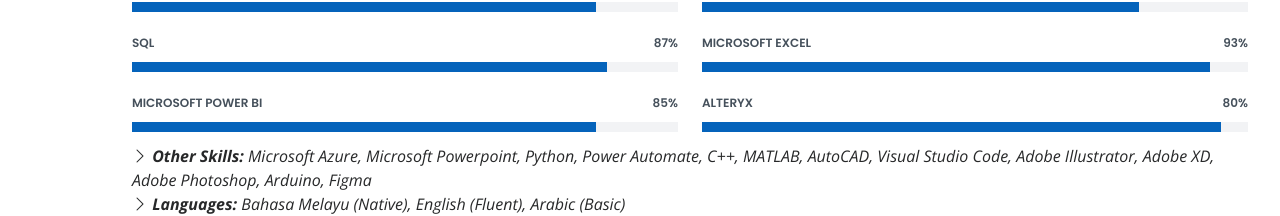
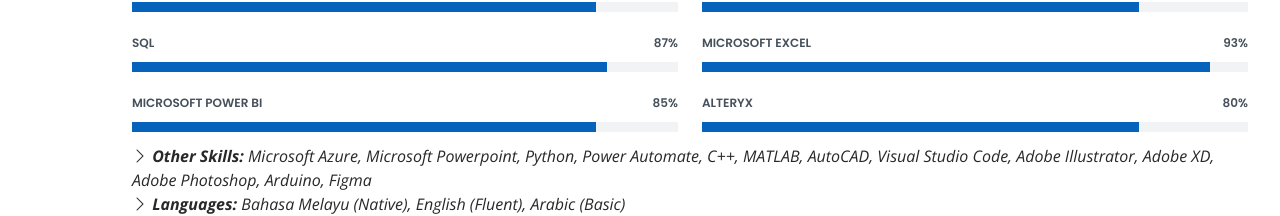
Before and after one commit to afnananderil/afnananderil.github.io, a plain HTML site: page index.html in a window 1280 px wide. Shown: the part 1680-1896 px from the top of the page. Drawn offline with nearby package versions, Linux system fonts and the light colour scheme.

Commit message:
Update index.html

```diff
--- a/index.html
+++ b/index.html
@@ -215,7 +215,7 @@
             <div class="progress">
               <span class="skill">ALTERYX <i class="val">80%</i></span>
               <div class="progress-bar-wrap">
-                <div class="progress-bar" role="progressbar" aria-valuenow="95" aria-valuemin="0" aria-valuemax="100"></div>
+                <div class="progress-bar" role="progressbar" aria-valuenow="80" aria-valuemin="0" aria-valuemax="100"></div>
               </div>
             </div>
 
```
